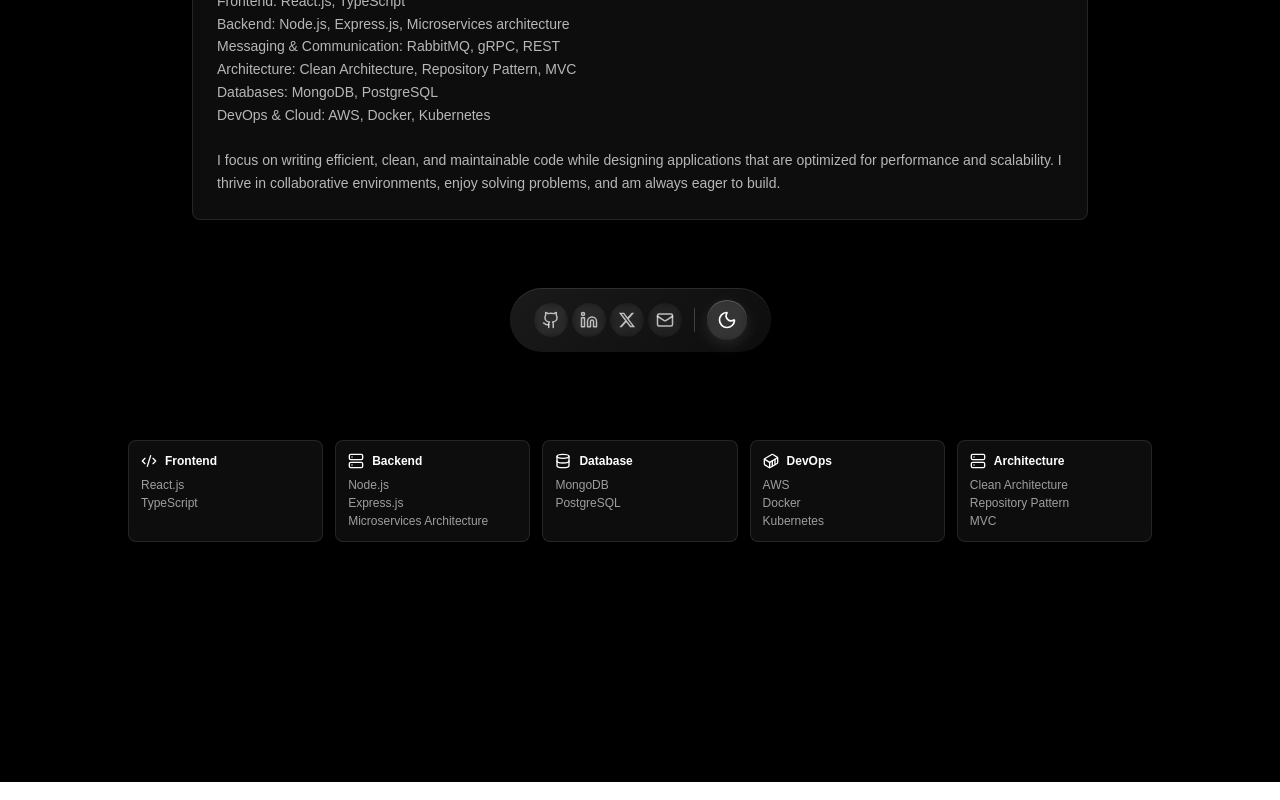
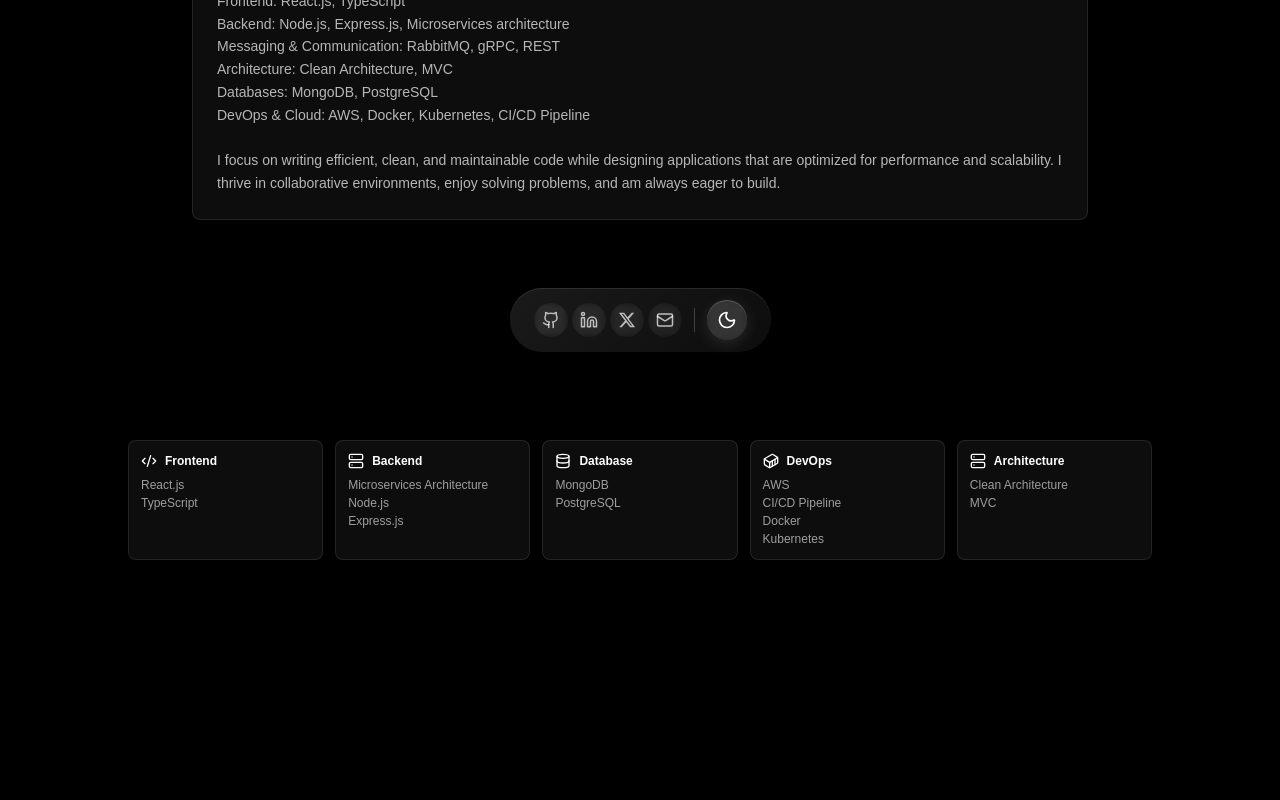
Before and after one commit to rishadkarappa/Portfolio, a Next.js app: page / in a window 1280 px wide. Shown: the part 424-1224 px from the top of the page. Built offline with nearby package versions, Linux system fonts and the light colour scheme.

Commit message:
update:updated skill session

```diff
--- a/app/page.tsx
+++ b/app/page.tsx
@@ -59,11 +59,11 @@ export default function Home() {
 
   const skills = {
     frontend: ['React.js', 'TypeScript'],
-    backend: ['Node.js', 'Express.js', 'Microservices Architecture'],
+    backend: ['Microservices Architecture', 'Node.js', 'Express.js'],
     messaging: ['RabbitMQ', 'gRPC', 'REST APIs'],
     database: ['MongoDB', 'PostgreSQL'],
-    devops: ['AWS', 'Docker', 'Kubernetes'],
-    architecture: ['Clean Architecture', 'Repository Pattern', 'MVC']
+    devops: ['AWS', 'CI/CD Pipeline' ,'Docker', 'Kubernetes'],
+    architecture: ['Clean Architecture', 'MVC']
   };
 
 
@@ -330,9 +330,9 @@ export default function Home() {
               Frontend: React.js, TypeScript<br />
               Backend: Node.js, Express.js, Microservices architecture<br />
               Messaging & Communication: RabbitMQ, gRPC, REST<br />
-              Architecture: Clean Architecture, Repository Pattern, MVC<br />
+              Architecture: Clean Architecture, MVC<br />
               Databases: MongoDB, PostgreSQL<br />
-              DevOps & Cloud: AWS, Docker, Kubernetes<br />
+              DevOps & Cloud: AWS, Docker, Kubernetes, CI/CD Pipeline<br />
               <br />
               I focus on writing efficient, clean, and maintainable code while designing applications that are optimized for performance and scalability. I thrive in collaborative environments, enjoy solving problems, and am always eager to build.
             </p>
```
